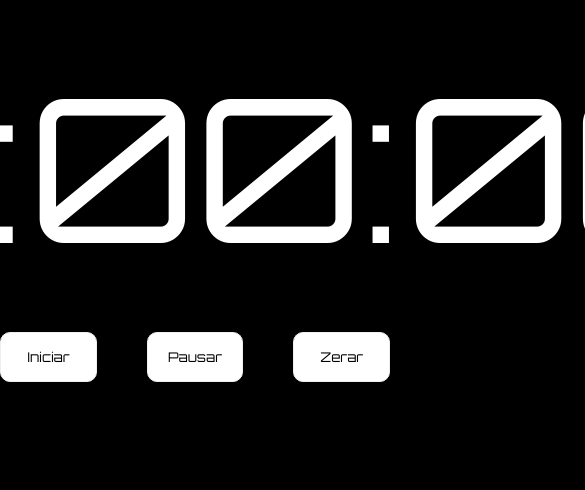
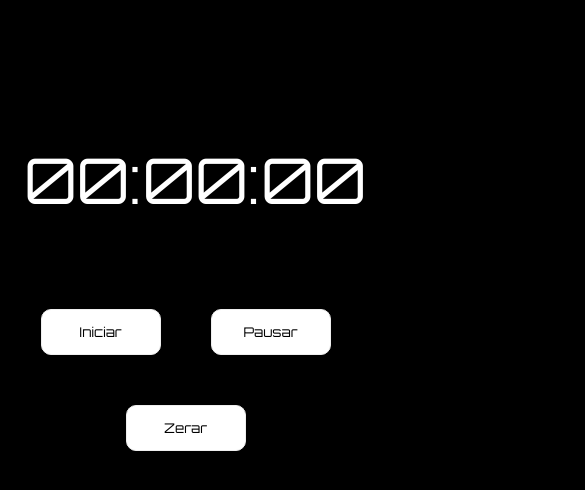
Before and after one commit to Wesleynicodemos/timer, a plain HTML site: page index.html in a window 390 px wide. Shown: the top 490 px of the page, 585 px wide, since content can reach past the window. Drawn offline with Linux system fonts and the light colour scheme.

Commit message:
added reponsiveness to the layout and small tweaks to the script

```diff
--- a/script.js
+++ b/script.js
@@ -34,6 +34,7 @@ zerar.addEventListener('click', (e)=> {
     contador = null
     timer.innerHTML = "00:00:00"
     iniciar.innerText = "Iniciar"
+    timer.classList.remove('pausado')
 })
 
  function contadorseg() {
--- a/style.css
+++ b/style.css
@@ -9,7 +9,7 @@
 body {
     background-color: black;
     height: 100%;
-    margin-top: 8%;
+
 
 }
 
@@ -20,7 +20,7 @@ body {
     display: flex;
     align-items: center;
     justify-content: center;
-    margin: 30px;
+    margin-top: 90px;
     padding: 10px;
 }
 
@@ -45,3 +45,45 @@ body {
 
     }
 }
+
+@media (max-width: 600px) {
+
+    .timer {
+    font-family: 'Orbitron', sans-serif;
+    font-size: 63px;
+    color: white;
+    display: flex;
+    align-items: center;
+    justify-content: center;
+    margin: 130px 30px 80px 30px ;
+    padding: 10px;
+}
+
+
+.botoes {
+    display: flex;
+    justify-content: center;
+    align-items: center;
+    gap: 50px;
+    width: 371px;
+    flex-wrap: wrap;
+
+    .iniciar, .pausar, .zerar {
+        font-family: 'Orbitron';
+        height: 46px;
+        width: 120px;
+        border-radius: 10px;
+        border: 1px ridge;
+        background-color: white;
+        color: black;
+        cursor: pointer;
+
+    }
+}
+
+.pausado {
+    color: #df2f2fcc;
+}
+
+
+}
```
